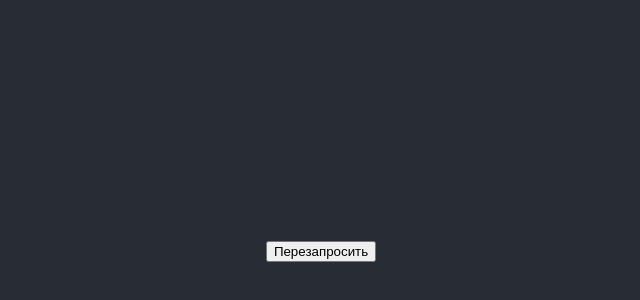
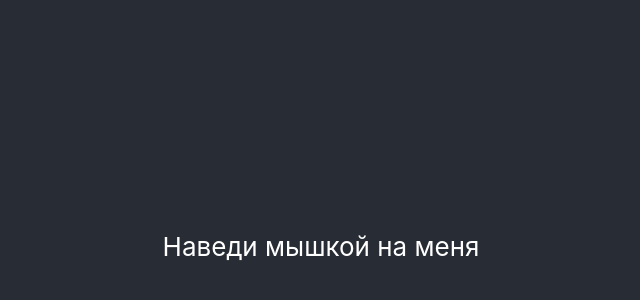
Before and after one commit to alexander2555/Reactjs-learning, a React (Vite) app: page / in a window 1280 px wide. Shown: the part 154-454 px from the top of the page, without its empty margins (319-959 px from the left). Built offline with nearby package versions, Linux system fonts and the light colour scheme.

Commit message:
feat: Task#3 | initial commit

```diff
--- a/src/components/Demo.jsx
+++ b/src/components/Demo.jsx
@@ -1,64 +1,28 @@
-import { useState } from 'react'
-// import { useFetch } from './useFetch'
+import { useEffect, useRef, useState } from 'react'
+// import { useHover } from './useHover';
 
 function Demo() {
-  // const {
-  //   data,
-  //   isLoading,
-  //   error,
-  //   refetch
-  // } = useFetch('https://jsonplaceholder.typicode.com/posts')
+  // const { hovered, ref } = useHover();
+  const ref = useRef()
 
-  const [data, setData] = useState([])
-  const [isLoading, setIsLoading] = useState(false)
-  const [error, setError] = useState(null)
+  const [hovered, setHovered] = useState(false)
 
-  const refetch = async ({
-    url = 'https://jsonplaceholder.typicode.com/posts',
-    params = {},
-  }) => {
-    setIsLoading(true)
+  const onMouseOver = () => setHovered(true)
+  const onMouseOut = () => setHovered(false)
 
-    const paramsQuery = Object.entries(params)
-    const paramsQueryString = paramsQuery.length
-      ? '/?' + paramsQuery.map(([key, val]) => `${key}=${val}`).join('&')
-      : ''
+  useEffect(() => {
+    const refEl = ref.current
 
-    try {
-      const res = await fetch(url + paramsQueryString)
+    refEl.addEventListener('mouseover', onMouseOver)
+    refEl.addEventListener('mouseout', onMouseOut)
 
-      if (!res.ok) {
-        throw new Error(res.status)
-      }
+    return () => {
+      refEl.removeEventListener('mouseover', onMouseOver)
+      refEl.removeEventListener('mouseout', onMouseOut)
+    }
+  }, [])
 
-      setData(await res.json())
-    } catch (err) {
-      setError(err.message)
-    } finally {
-      setIsLoading(false)
-    }
-  }
-
-  return (
-    <div>
-      <div>
-        <button
-          onClick={() =>
-            refetch({
-              params: {
-                _limit: 3,
-              },
-            })
-          }
-        >
-          Перезапросить
-        </button>
-      </div>
-      {isLoading && 'Загрузка...'}
-      {error && `Произошла ошибка: ${error}`}
-      {data && !isLoading && data.map(item => <div key={item.id}>{item.title}</div>)}
-    </div>
-  )
+  return <div ref={ref}>{hovered ? 'На меня навели мышку' : 'Наведи мышкой на меня'}</div>
 }
 
 export default Demo
```
